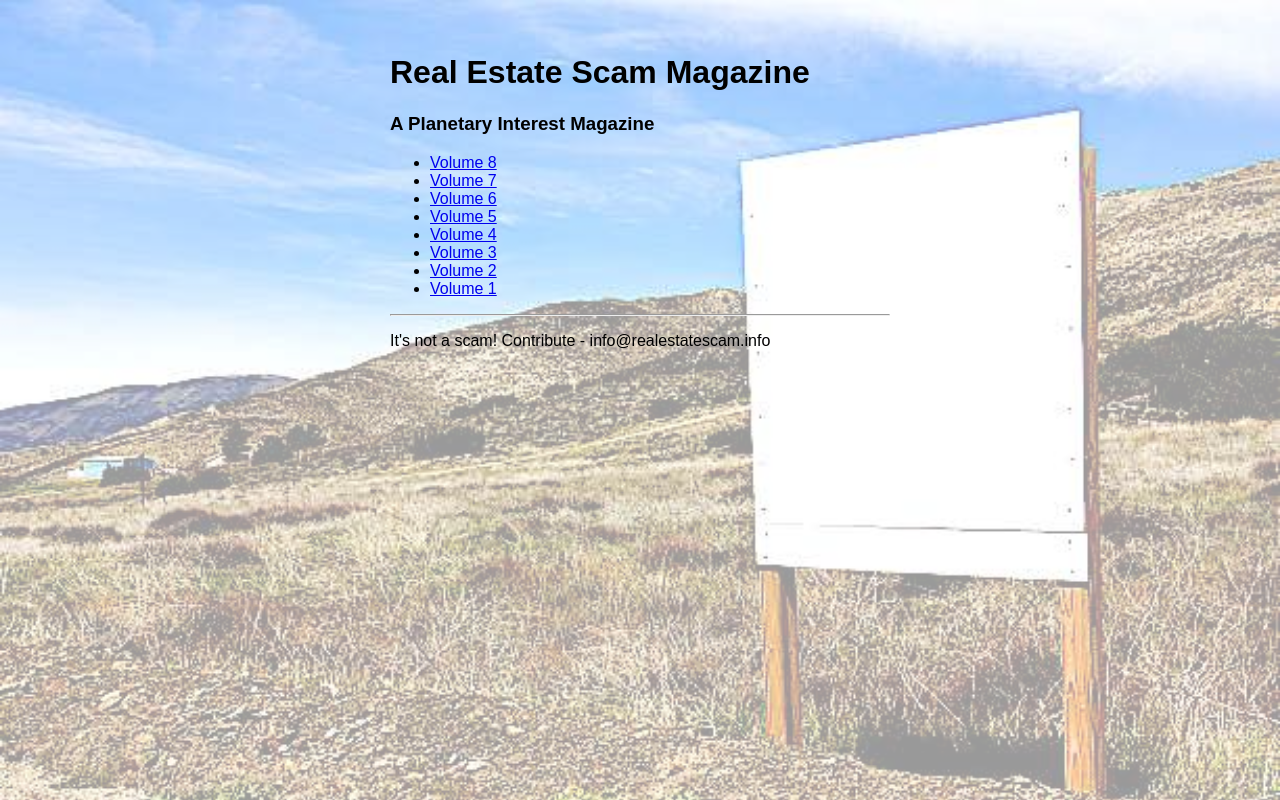
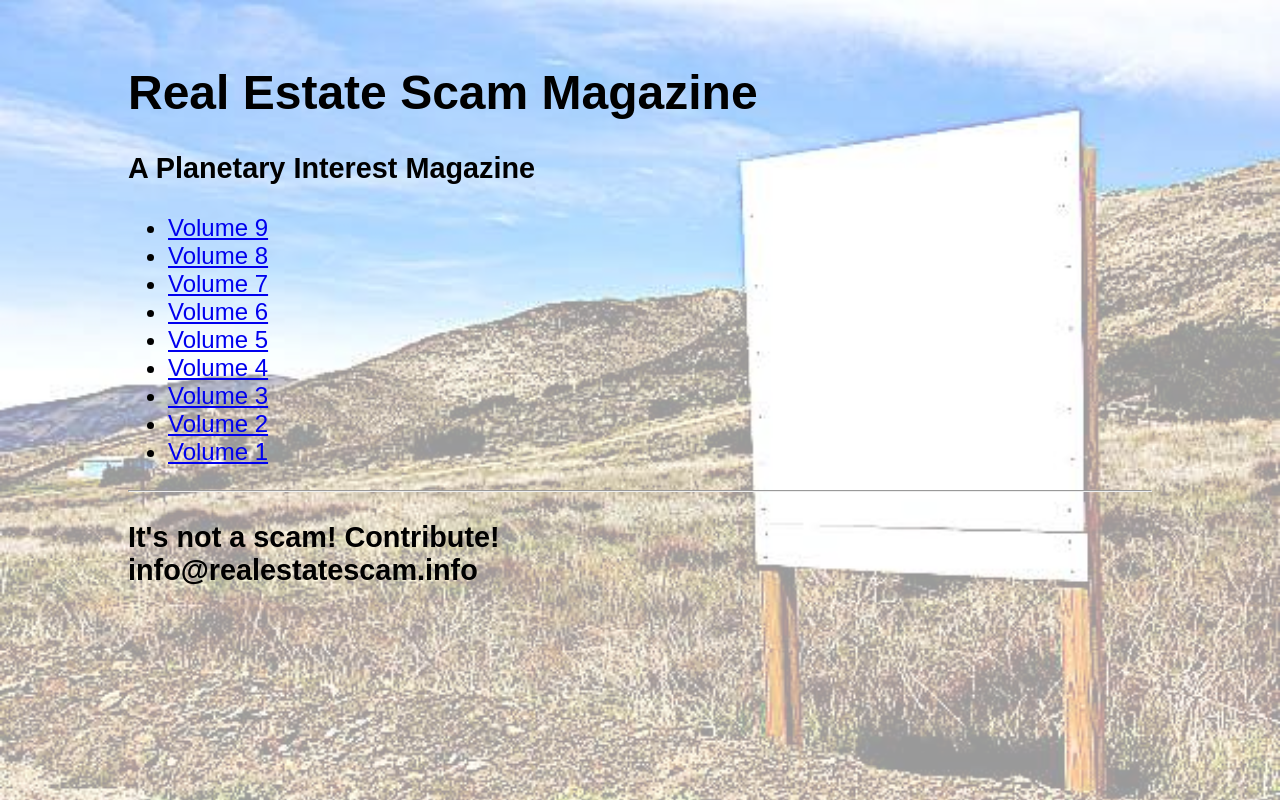
Before and after one commit to bnlcas/realestatescam.info, a plain HTML site: page index.html in a window 1280 px wide. Drawn offline with Linux system fonts and the light colour scheme.

Commit message:
add volume 9, fixed mobile sizing

```diff
--- a/index.html
+++ b/index.html
@@ -7,7 +7,7 @@
 
       #backgroundImage:before {
         content: "";
-        position: absolute;
+        position: fixed;
         z-index: -1;
         top: 0;
         bottom: 0;
@@ -24,7 +24,7 @@
 
       .main{
         height:500px;
-        width:500px;
+        width:90vw;
         margin:auto;
         z-index:-1;
         opacity: 1;
@@ -32,6 +32,37 @@
         font-family: sans-serif;
         text-align: left;
         padding-top: 25px;
+        font-size: 2rem;
+      }
+
+      @media only screen and (min-width: 500px) {
+          .main{
+            width: 80vw;
+            font-size: 1.8rem;
+           }
+      }
+
+      @media only screen and (min-width: 768px) {
+          .main{
+            width: 70wv;
+            font-size: 1.5rem;
+          }
+      }
+
+      h1{ font-size: 5.0rem;  }
+      @media only screen and (min-width: 500px) {
+        h1{ font-size: 4.0rem; }
+      }
+      @media only screen and (min-width: 768px) {
+        h1{ font-size: 3.0rem; }
+      }
+
+      h3{ font-size: 3.0rem;  }
+      @media only screen and (min-width: 500px) {
+        h3{ font-size: 2.0rem; }
+      }
+      @media only screen and (min-width: 768px) {
+        h3{ font-size: 1.8rem; }
       }
 
     </style>
@@ -44,6 +75,7 @@
         <h1>Real Estate Scam Magazine</h1>
         <h3>A Planetary Interest Magazine</h2>
         <ul>
+          <li><a href="https://docs.google.com/presentation/d/e/2PACX-1vQfR71pr0FA1jIuelXjMwKSdLT2QtX0zbPgGmTp4WvUDf9eNgFos02h33hFCcVl1oFcm3cJSt8jKbm_/pub?start=true&loop=false&delayms=5000">Volume 9</a></li>
           <li><a href="https://docs.google.com/presentation/d/e/2PACX-1vT8zi5_w8vON2P7VzEG9ZOL-yIXsC_KL3zRs5xc_fvqAVXAjasiCAWN1uL-1GgFC3jF09qERux3Hy9F/pub?start=false&loop=false&delayms=5000">Volume 8</a></li>
           <li><a href="https://docs.google.com/presentation/d/e/2PACX-1vTWWzIhZOIvWDUgimp6ROqdDQvR4MExKlB4GEwroj7MBirCYBDnOl-hwmFBwcGa-iNKxEOmrLEaqHpZ/pub?start=true&loop=true&delayms=5000">Volume 7</a></li>
           <li><a href="https://docs.google.com/presentation/d/e/2PACX-1vR6LGtbj345mQ8BT3O5PRTsOxlWlrHunouHow2niyNDE5BoaRUt2YCXVxda71igmozJ9jredjn6kdVP/pub?start=false&loop=true&delayms=5000">Volume 6</a></li>
@@ -54,7 +86,7 @@
           <li><a href="https://docs.google.com/presentation/d/e/2PACX-1vT50ayQbn75MZhVM23TZ5ERIDd1DSica2VuM5n0nad_h-ea7_1L2Tp58ApL2-QeRNEA9_A7and2S2IV/pub?start=false&loop=false&delayms=5000">Volume 1</a></li>
         </ul>
         <hr>
-        <p>It's not a scam! Contribute - info@realestatescam.info</p>
+        <h3>It's not a scam! Contribute!<br>info@realestatescam.info</h3>
       </div>
     </div>
   </body>
```
